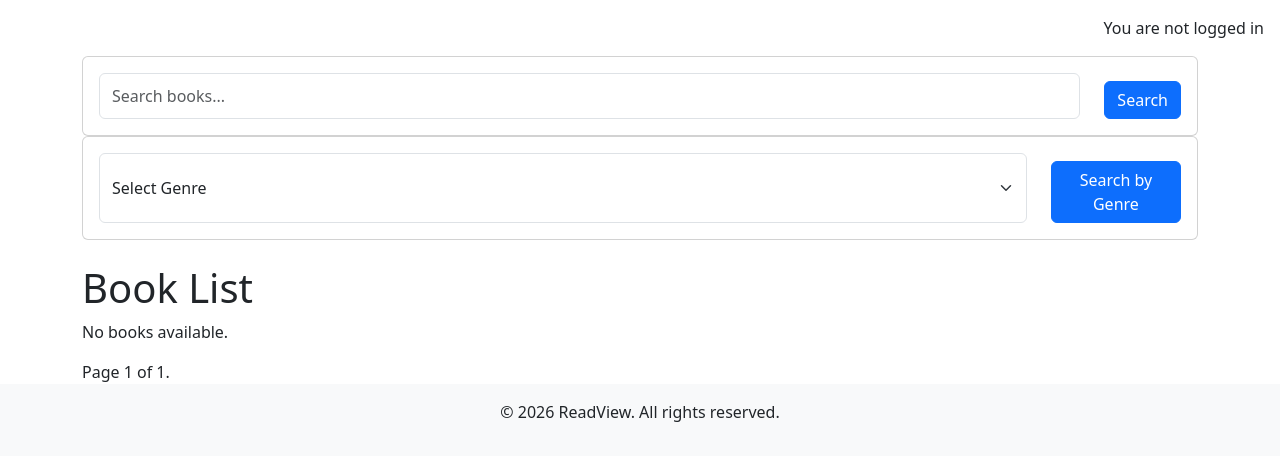
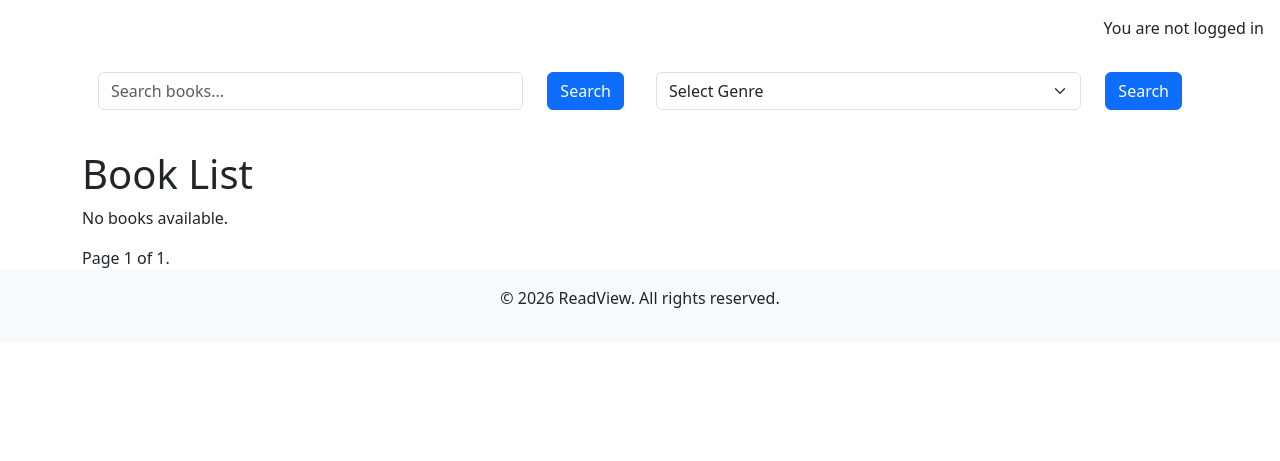
Before and after one commit to hamza-m1/readview, a Django app: page / in a window 1280 px wide. Shown: the part 56-517 px from the top of the page. Run offline with Django 4.2, Linux system fonts and the light colour scheme; data that the repository does not hold is empty; some libraries are stand-ins or nearby versions.

Commit message:
Style home search bars

```diff
--- a/books/templates/books/index.html
+++ b/books/templates/books/index.html
@@ -2,21 +2,25 @@
 {% load static %}
 
 {% block content %}
-<!-- Search bar -->
 <div class="container">
-    <div class="card">
-        <div class="card-body">
-            <form method="POST" action="{% url 'home' %}" class="d-flex">
+    <div class="row gx-0">
+        <!-- search bar -->
+        <div class="col-md-6">
+            <div class="card border-0">
+                <div class="card-body pb-0 pr-md-0">
+                    <form method="POST" action="{% url 'home' %}" class="d-flex align-items-center">
                         {% csrf_token %}
                         <input type="text" name="search_query" placeholder="Search books..." class="form-control me-4">
-                <button type="submit" class="btn btn-primary mt-2">Search</button>
+                        <button type="submit" class="btn btn-primary">Search</button>
                     </form>
                 </div>
             </div>
+        </div>
         <!-- search by genre -->
-    <div class="card">
+        <div class="col-md-6">
+            <div class="card border-0">
                 <div class="card-body">
-            <form method="POST" action="{% url 'home' %}" class="d-flex">
+                    <form method="POST" action="{% url 'home' %}" class="d-flex align-items-center">
                         {% csrf_token %}
                         <select name="genre_filter" class="form-select me-4">
                             <option value="">Select Genre</option>
@@ -24,8 +28,10 @@
                             <option value="{{ genre.name }}">{{ genre.name }}</option>
                             {% endfor %}
                         </select>
-                <button type="submit" class="btn btn-primary mt-2">Search by Genre</button>
+                        <button type="submit" class="btn btn-primary">Search</button>
                     </form>
+                </div>
+            </div>
         </div>
     </div>
 </div>
@@ -50,7 +56,6 @@
                     <img class="card-img-top" src=" {{ book.cover_image.url }}" alt="{{ book.title }}">
                     {% endif %}
                 </div>
-                <!-- <img src="{% static 'images/default.jpg' %}" class="card-img-top" alt="{{ book.title }} cover"> -->
                 <div class="card-body d-flex flex-column">
                     <h5 class="card-title">{{ book.title }}</h5>
                     <p class="card-text">By: {{ book.author }}</p>
```
Lines whose indentation alone changed are shown as unchanged.
